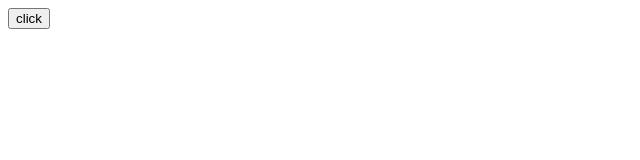
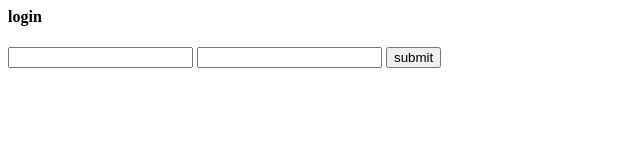
Before and after one commit to srk-g555/second-repo, a plain HTML site: page index.html in a window 1280 px wide. Shown: the whole page, without its empty margins (0-640 px from the left). Drawn offline with Linux system fonts and the light colour scheme.

Commit message:
login form

```diff
--- a/index.html
+++ b/index.html
@@ -1 +1,6 @@
-<button>click</button>
+<h4>login</h4>
+<form action="">
+    <input type="name">
+    <input type="password">
+    <button>submit</button>
+</form>
```
